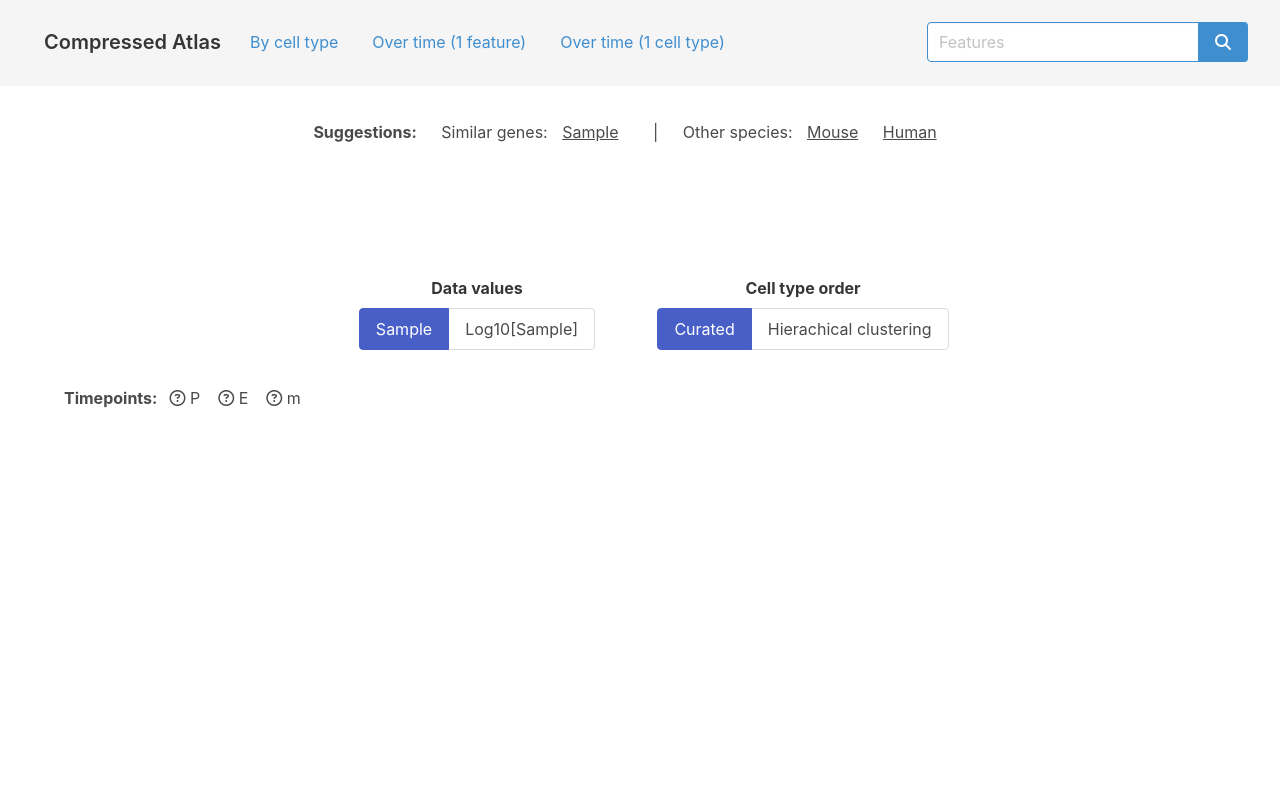
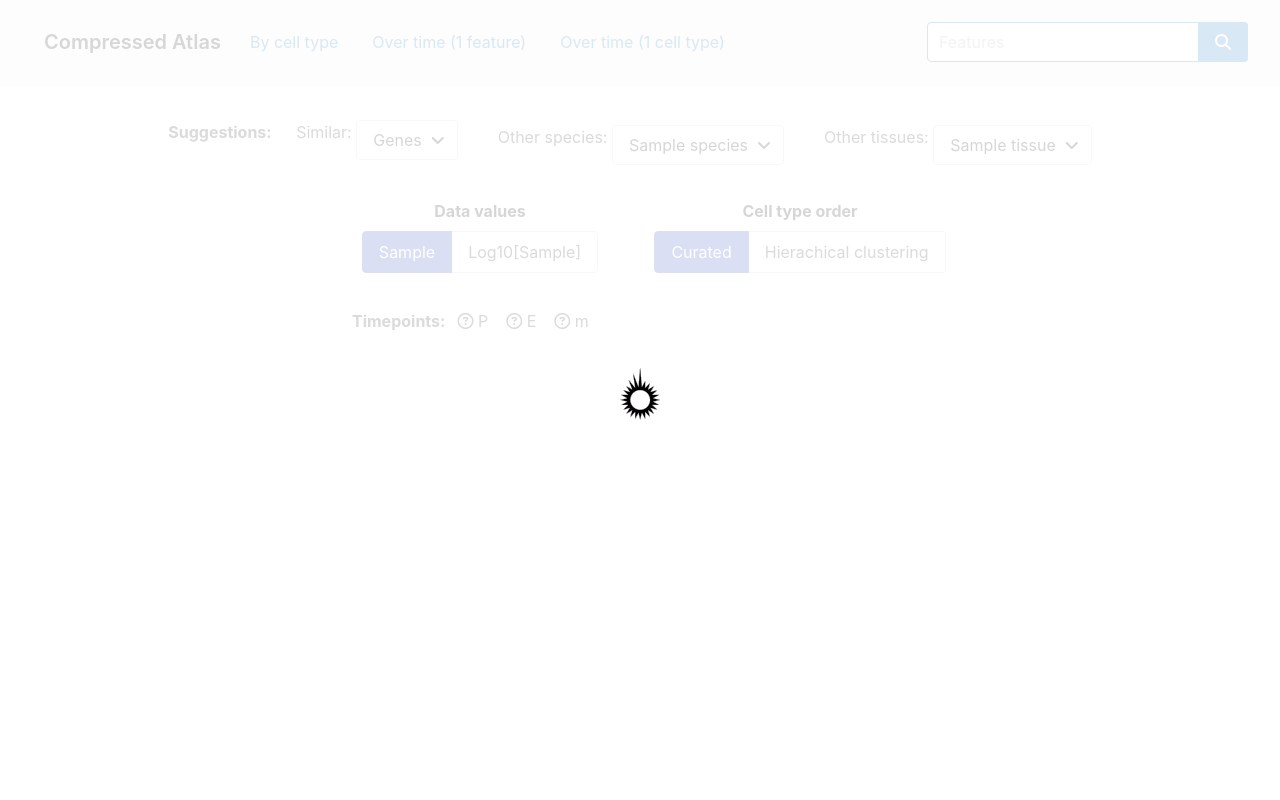
Before and after one commit to iosonofabio/compressed_atlas_organs_organisms, a Flask app: template webapp/templates/measurement_overtime_1feature.html in a window 1280 px wide. Run offline with Flask 2, Linux system fonts and the light colour scheme; the template is opened without the code that fills it: most values are stand-ins (such as "Sample title", 1, 10 or a date in 2020); data that the repository does not hold is empty; some libraries are stand-ins or nearby versions.

Commit message:
Overtime for 1 feature starts to work

```diff
--- a/webapp/api/__init__.py
+++ b/webapp/api/__init__.py
@@ -207,6 +207,8 @@
     def get(self):
         '''Get the measurement table (e.g. GE for plotting)'''
         species = request.args.get("species")
+        new_species = request.args.get("newSpecies")
+        tissue = request.args.get("tissue")
 
         feature_name = request.args.get("feature")
         try:
@@ -219,7 +221,6 @@
         feature_name = featured['feature_name']
 
         # If we are switching species, get orthologs
-        new_species = request.args.get("newSpecies")
         if new_species is not None:
             if feature_type == 'gene_expression':
                 feature_name = get_orthologs(
@@ -242,6 +243,7 @@
                 feature_name,
                 feature_type=feature_type,
                 species=species,
+                tissue=tissue,
                 )
 
         if feature_type == "gene_expression":
--- a/webapp/static/js/measurement_overtime_1celltype.js
+++ b/webapp/static/js/measurement_overtime_1celltype.js
@@ -226,6 +226,7 @@
         celltype: celltype,
         feature_names: featureNames,
         species: species,
+        tissue: tissue,
     }
     $.ajax({
         type:'GET',
--- a/webapp/static/js/measurement_overtime_1feature.js
+++ b/webapp/static/js/measurement_overtime_1feature.js
@@ -178,6 +178,7 @@
     let requestData = {
         feature: feature,
         species: species,
+        tissue: tissue,
     }
     $.ajax({
         type:'GET',
@@ -204,9 +205,12 @@
     let featureTypes = ['gene_expression', 'chromatin_accessibility'];
     let divIds = ['gene', 'region'];
 
-    for(let k=0; k < 2; k++) {
+    for(let k=0; k < featureTypes.length; k++) {
         let htmlDiv = $('#'+divIds[k]+'SuggestionsDropdown');
         let suggestions = similarFeatures[featureTypes[k]];
+        if (!suggestions) {
+            continue;
+        }
         // Empty current suggestions
         htmlDiv.html("");
         for(let i=0; i < suggestions.length; i++) {
@@ -230,6 +234,7 @@
         newSpecies: newSpecies,
         feature: featureName,
         species: species,
+        tissue: tissue,
     }
     $.ajax({
         type:'GET',
@@ -239,10 +244,10 @@
             // Store global variable
             plotData = result;
 
-            $("#suggest"+newSpecies).text(species.slice(0, 1).toUpperCase()+species.slice(1)).prop('id', "suggest"+species);
             species = newSpecies;
+            $("#speciesSuggestionActive").text(species.charAt(0).toUpperCase() + species.slice(1));
 
-            updateSimilarGenes();
+            updateSimilarFeatures();
 
             // Update search box: corrected gene names, excluding missing genes
             setSearchBox(result['feature']);
@@ -253,6 +258,15 @@
           alert('Error: Could not find orthologs for '+featureName+'.')
         }
     });
+}
+
+
+// Check out another tissue
+function onClickTissueSuggestions() {
+    var newTissue = $(this).text().trim();
+    tissue = newTissue;
+    $("#tissueSuggestionActive").text(tissue);
+    AssembleAjaxRequest();
 }
 
 
@@ -297,6 +311,7 @@
 
 $("#searchOnClick").click(AssembleAjaxRequest);
 $(".speciesSuggestion").click(onClickSpeciesSuggestions);
+$(".tissueSuggestion").click(onClickTissueSuggestions);
 
 // Normalise the data with log10 and generate a new plot (when user click the button)
 $("#log10OnClick" ).click(function() {
--- a/webapp/templates/measurement_overtime_1feature.html
+++ b/webapp/templates/measurement_overtime_1feature.html
@@ -4,27 +4,101 @@
   <div class="columns is-mobile is-centered tab-area">
     <div id="suggestions">
       <span id="suggestionsHeader">Suggestions:</span>
-      <span class="suggestGroup" id="geneSuggestions">
-        Similar genes:
-        {% for g in similarGenes %}
-          <span class="geneSuggestion suggestButton" id="suggest{{ g }}">{{ g }}</span>
-        {% endfor %}
+      <span class="suggestGroup" id="featureSuggestions">
+        Similar:
+        <div class="dropdown is-hoverable">
+          <div class="dropdown-trigger">
+            <button class="button" aria-haspopup="true" aria-controls="dropdown-menu4">
+              <span>Genes</span>
+              <span class="icon is-small">
+                <i class="fas fa-angle-down" aria-hidden="true"></i>
+              </span>
+            </button>
+          </div>
+          <div class="dropdown-menu" role="menu">
+            <div class="dropdown-content" id="geneSuggestionsDropdown">
+              <div class="dropdown-item">
+                <p>You can insert <strong>any type of content</strong> within the dropdown menu.</p>
+              </div>
+            </div>
+          </div>
+        </div>
+        {% if "chromatin_accessibility" in feature_types %}
+        <div class="dropdown is-hoverable">
+          <div class="dropdown-trigger">
+            <button class="button" aria-haspopup="true" aria-controls="dropdown-menu4">
+              <span>Regions</span>
+              <span class="icon is-small">
+                <i class="fas fa-angle-down" aria-hidden="true"></i>
+              </span>
+            </button>
+          </div>
+          <div class="dropdown-menu" role="menu">
+            <div class="dropdown-content" id="regionSuggestionsDropdown">
+              <div class="dropdown-item">
+                <p>You can insert <strong>any type of content</strong> within the dropdown menu.</p>
+              </div>
+            </div>
+          </div>
+          {% endif %}
+        </div>
       </span>
-      <span>|</span>
+      {% if available_species != [species] %}
       <span class="suggestGroup" id="speciesSuggestions">
-        Other species:
-        {% for spec in ["mouse", "human"] %}
-          {% if species != spec %}
-          <span class="speciesSuggestion suggestButton" id="suggest{{ spec }}">{{ spec|capitalize }}</span>
-          {% endif %}
-        {% endfor %}
+        <span>Other species:</span>
+        <span>
+          <div class="dropdown is-hoverable">
+            <div class="dropdown-trigger">
+              <button class="button" aria-haspopup="false" aria-controls="dropdown-menu">
+                <span id="speciesSuggestionActive">{{ species | capitalize }}</span>
+                <span class="icon is-small">
+                  <i class="fas fa-angle-down" aria-hidden="true"></i>
+                </span>
+              </button>
+            </div>
+            <div class="dropdown-menu" id="dropdown-menu" role="menu">
+              <div class="dropdown-content">
+                {% for spec in available_species %}
+                <a id="suggest{{ spec }}" href="#" class="dropdown-item suggestButton speciesSuggestion">
+                  <span class=speciesIcon><img width="30px" src="/static/images/species_icons/{{ spec }}.svg"></span><span class="speciesText">{{ spec | capitalize }}</span>
+                </a>
+                {% endfor %}
+              </div>
+            </div>
+          </div>
+        </span>
       </span>
+      {% endif %}
+      {% if tissues != [tissue] %}
+      <span class="suggestGroup" id="tissueSuggestions">
+        <span>Other tissues:</span>
+        <span>
+          <div class="dropdown is-hoverable">
+            <div class="dropdown-trigger">
+              <button class="button" aria-haspopup="false" aria-controls="dropdown-menu">
+                <span id="tissueSuggestionActive">{{ tissue }}</span>
+                <span class="icon is-small">
+                  <i class="fas fa-angle-down" aria-hidden="true"></i>
+                </span>
+              </button>
+            </div>
+            <div class="dropdown-menu" id="dropdown-menu" role="menu">
+              <div class="dropdown-content">
+                {% for tiss in tissues %}
+                <a id="suggest{{ tiss }}" href="#" class="dropdown-item suggestButton tissueSuggestion">
+                  <span class=tissueIcon><img width="30px" src="/static/images/tissue_icons/{{ tiss }}.svg"></span><span class="tissueText">{{ tiss }}</span>
+                </a>
+                {% endfor %}
+              </div>
+            </div>
+          </div>
+        </span>
+      </span>
+      {% endif %}
     </div>
   </div>
 
-
-  <!-- Tabs enable user to visualise heat map with normalisation method and hierachical clustered -->
-  <div class="columns is-mobile is-centered tab-area">
+  <div class="columns is-mobile is-centered tab-area plotButtons">
     <div class="field column is-one-quarter">
       <label class="label">Data values</label>
       <div class="control">
@@ -59,7 +133,7 @@
   <!-- Plots below -->
 
   <div class="container" id="dataDisplay">
-    <div id="timepoint_info">
+    <div id="timepointInfo">
       <span class="has-text-weight-bold">Timepoints:&nbsp&nbsp</span>
       <span class="P has-tooltip-bottom" data-tooltip="Postnatal Day">
         <i class=" far fa-question-circle"></i>
@@ -74,10 +148,9 @@
         <span>m</span>
       </span>
     </div>
+    <div id="plotDiv"></div>
+  </div>
 
-    <div id="expressionPlot"></div>
-
-  </div>
-  <script src="/js/measurement_overtime_1feature.js"></script>
+  <script type="module" src="/js/measurement_overtime_1feature.js"></script>
 
 {% endblock %}
```
Also changed, not shown: webapp/models/__init__.py (+7 -1 lines).
